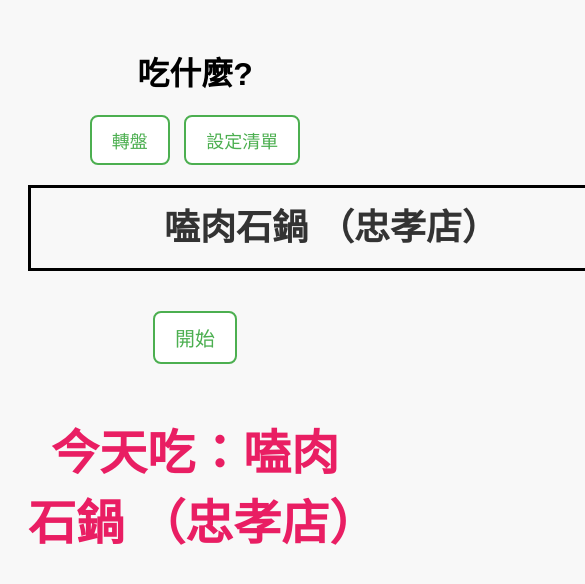
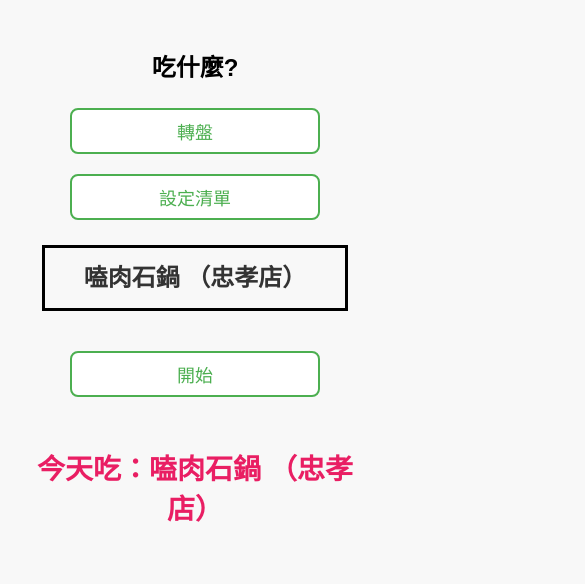
Before and after one commit to bruce0435/whatFood, a plain HTML site: page index.html in a window 390 px wide. Both pictures are taken after a click on the button "開始". Shown: the top 584 px of the page, 585 px wide, since content can reach past the window. Drawn offline with Linux system fonts and the light colour scheme.

Commit message:
Update index.html

```diff
--- a/index.html
+++ b/index.html
@@ -3,6 +3,7 @@
 <head>
 <meta charset="UTF-8">
 <title>吃什麼?</title>
+<meta name="viewport" content="width=device-width, initial-scale=1.0">
 <style>
     body {
         font-family: 'Microsoft JhengHei', sans-serif;
@@ -19,8 +20,8 @@
     }
     .tab button {
         padding: 10px 20px;
-            font-size: 18px;
-            margin: 0 5px;
+        font-size: 20px;
+        margin: 5px;
         border: 2px solid #4CAF50;
         background-color: white;
         color: #4CAF50;
@@ -49,7 +50,7 @@
         justify-content: center;
     }
     .item {
-            height: 80px;
+        height: 100%;
         line-height: 80px;
     }
     #startBtn, #saveBtn {
@@ -68,15 +69,49 @@
     }
     #result {
         margin-top: 30px;
-            font-size: 48px;
+        font-size: 40px;
         font-weight: bold;
         color: #E91E63;
         display: none;
+        transition: transform 0.3s ease;
     }
     #foodList {
         width: 300px;
         height: 200px;
         font-size: 18px;
+    }
+
+    /* 手機版微優化 */
+    @media (max-width: 600px) {
+        h1 {
+            font-size: 24px;
+        }
+        .tab {
+            display: flex;
+            flex-direction: column;
+            align-items: center;
+            gap: 10px;
+        }
+        .tab button, #startBtn, #saveBtn {
+            font-size: 18px;
+            padding: 8px 16px;
+            width: 80%;
+            max-width: 250px;
+        }
+        #wheel {
+            width: 90%;
+            height: 60px;
+            font-size: 24px;
+        }
+        #result {
+            font-size: 28px;
+        }
+        #foodList {
+            width: 90%;
+            max-width: 400px;
+            height: 150px;
+            font-size: 16px;
+        }
     }
 </style>
 </head>
@@ -158,6 +193,10 @@
                 const finalFood = foods[randomIndex];
                 result.textContent = `今天吃：${finalFood}`;
                 result.style.display = 'block';
+                result.style.transform = 'scale(1.5)';
+                setTimeout(() => {
+                    result.style.transform = 'scale(1)';
+                }, 300);
             }
             if (interval < maxInterval) {
                 interval += 10;
```
Lines whose indentation alone changed are shown as unchanged.
